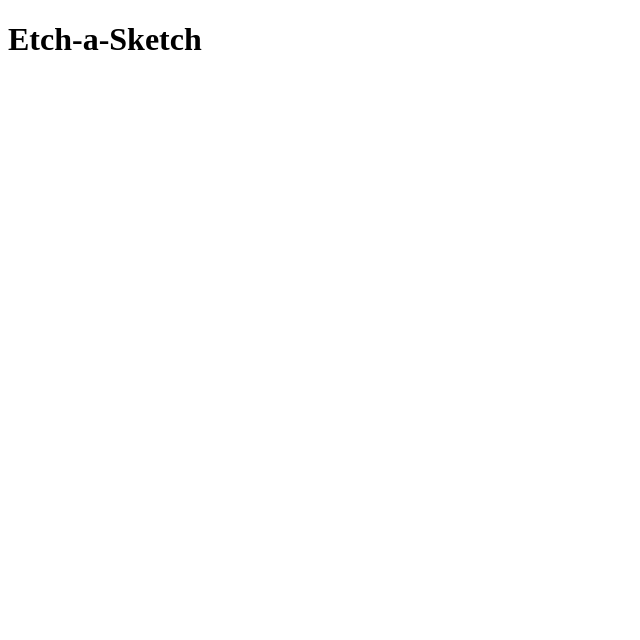
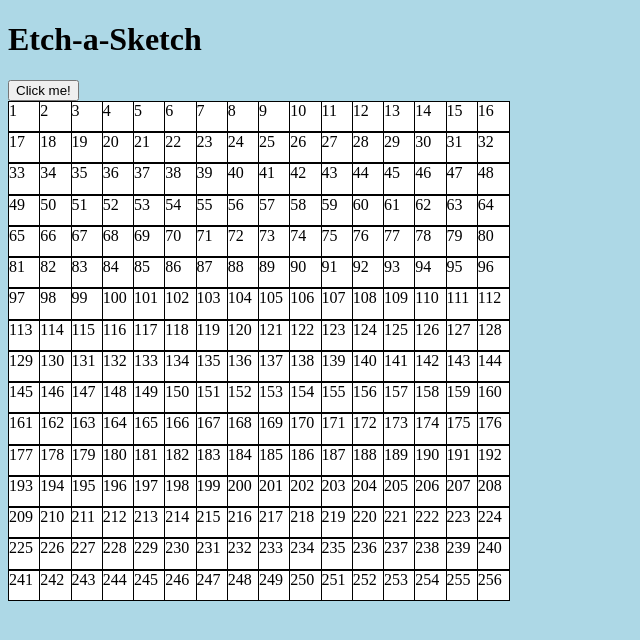
Before and after one commit to anthrocc/etch-a-sketch, a plain HTML site: page index.html in a window 1280 px wide. Shown: the whole page, without its empty margins (0-640 px from the left). Drawn offline with Linux system fonts and the light colour scheme.

Commit message:
Implemented the initial board and logic

```diff
--- a/index.html
+++ b/index.html
@@ -12,7 +12,9 @@
 
     <h1>Etch-a-Sketch</h1>
 
-    <div id="container"></div>
+    <button id="btn1">Click me!</button>
+
+    <div id="container" class="grid"></div>
 
     <script src="index.js"></script>
 </body>
--- a/index.js
+++ b/index.js
@@ -0,0 +1,43 @@
+const btn = document.querySelector('#btn1');
+btn.addEventListener('click', () => {
+    alert("Button clicked");
+    boxes(5);
+});
+
+boxes(16);
+
+function boxes(size) {
+
+    const container = document.getElementById('container');
+
+    // Clear the old board layout
+    container.innerHTML = '';
+
+    let cols = size;
+
+    // alert("cols = " + size);
+
+    let cellTotal = size * size;
+
+    // alert("cellTotal = " + cellTotal);
+
+    //container.style = 'display: grid; grid-template-columns: repeat(${cols}, 1fr); grid-template-rows: repeat(${cols}, 1fr); height: 500px; width: 500px;';
+
+    container.style.gridTemplateRows = `repeat(${cols}, 1fr)`;
+    container.style.gridTemplateColumns = `repeat(${cols}, 1fr)`;
+
+    for(let i = 0; i < cellTotal; i++) {
+        const box = document.createElement('div');
+        box.classList.add('box');
+        box.classList.add('grid-item');
+        box.style = 'background-color: white;';
+        box.textContent = i + 1;
+        container.appendChild(box);
+    }
+
+    // const box = document.createElement('div');
+    // box.classList.add('box');
+    // box.style.cssText = 'height: 200px; width: 200px; background-color: blue;';
+    // container.appendChild(box);
+
+}
--- a/style.css
+++ b/style.css
@@ -0,0 +1,51 @@
+/* .grid {
+    display: grid;
+    width: 500px;
+    height: 500px;
+    grid-template-columns: auto auto auto;
+    background-color: #2196f3;
+    padding: 10px;
+    justify-content: center;
+}
+
+.grid-item {
+    background-color: rgba(255, 255, 255, 0.8);
+    border: 1px solid rgba(0, 0, 0, 0.8);
+    padding: 20px;
+    font-size: 30px;
+    text-align: center;
+} */
+
+
+
+/* #container {
+    width: 500px;
+    height: 500px;
+    border: 1px solid black;
+    margin:auto;
+    display: flex;
+    justify-content: flex-start;
+    flex-flow: row wrap;
+  }
+  .box {
+    border: 1px rgba(255, 0, 0, 0.884) solid;
+    background-color: rgba(255, 255, 255, 1);
+  } */
+
+  body {
+    background: lightblue;
+  }
+
+  #container {
+    display: grid;
+    height: 500px;
+    width: 500px;
+  }
+
+  .box {
+    width: 100%;
+    height: auto;
+    border: solid black;
+    border-width: 1px;
+    /* background-color: white; */
+  }
```
